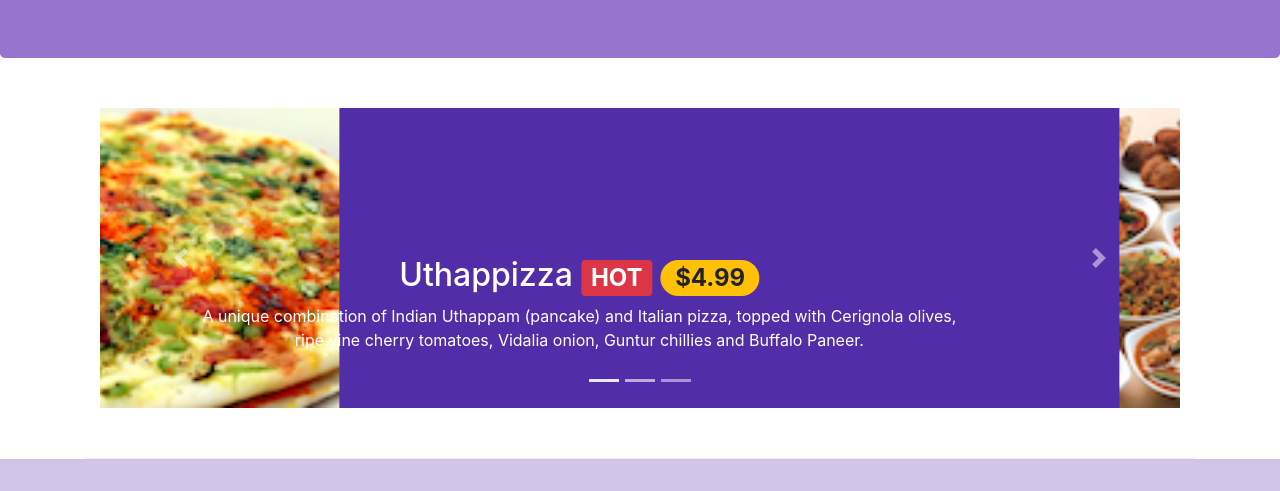
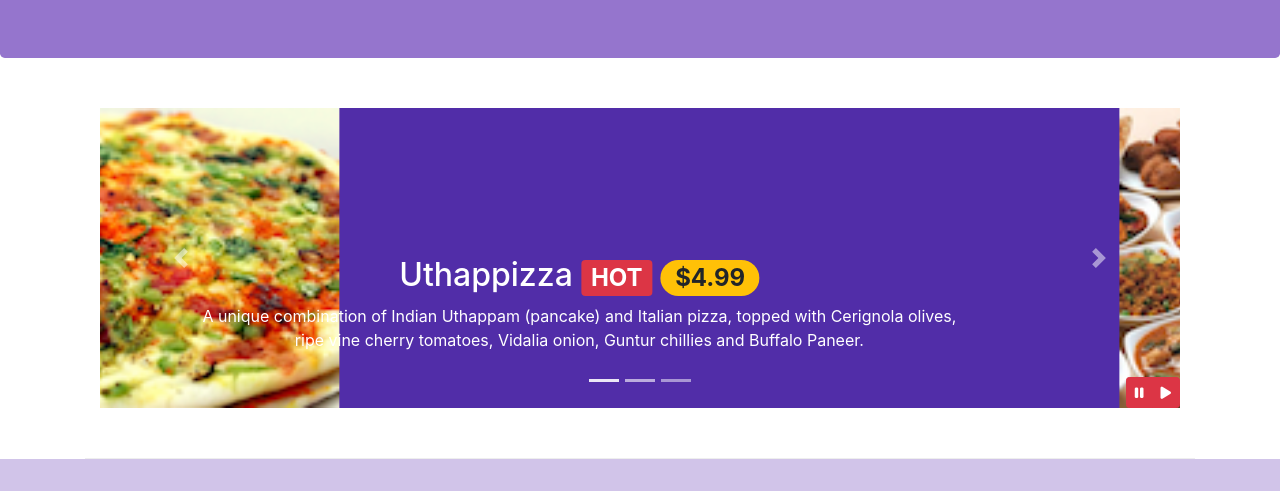
Before and after one commit to aradhna7/coursera, a website: page conFusion/index.html in a window 1280 px wide. Shown: the part 276-767 px from the top of the page. Drawn offline with nearby package versions, Linux system fonts and the light colour scheme.

Commit message:
bootstrap jquery

```diff
--- a/conFusion/css/styles.css
+++ b/conFusion/css/styles.css
@@ -62,3 +62,11 @@
     left: 0;
     min-height: 300px;
 }
+
+
+#carouselbutton{
+    right: 0px;
+
+    bottom: 0px;
+    position: absolute;
+}
--- a/conFusion/index.html
+++ b/conFusion/index.html
@@ -222,6 +222,15 @@
                     <a class="carousel-control-next" href="#mycarousel" role="button" data-slide="next">
                         <span class="carousel-control-next-icon"></span>
                     </a>
+
+                    <div class="btn-group" id="carouselbutton">
+                        <button class="btn btn-danger btn-sm" id="carousel-pause">
+                            <span class="fa fa-pause"></span>
+                        </button>
+                        <button class="btn btn-danger btn-sm" id="carousel-play">
+                            <span class="fa fa-play"></span>
+                        </button>
+                    </div>
                 </div>
             </div>
 
@@ -283,7 +292,29 @@
      <script src="https://cdn.jsdelivr.net/npm/popper.js@1.16.0/dist/umd/popper.min.js" integrity="sha384-Q6E9RHvbIyZFJoft+2mJbHaEWldlvI9IOYy5n3zV9zzTtmI3UksdQRVvoxMfooAo" crossorigin="anonymous"></script>
      <script src="https://stackpath.bootstrapcdn.com/bootstrap/4.5.0/js/bootstrap.min.js" integrity="sha384-OgVRvuATP1z7JjHLkuOU7Xw704+h835Lr+6QL9UvYjZE3Ipu6Tp75j7Bh/kR0JKI" crossorigin="anonymous"></script>
 
+     <!-- <script>
+         $(document).ready(function(){
+             $('#mycarousel').carousel({interval:200});
+             $('#carousel-pause').click(function(){
+                 $('#mycarousel').carousel('pause');
+             });
+             $('#carousel-play').click(function(){
+                 $('#mycarousel').carousel('cycle');
+             });
+         })
+     </script> -->
 
+     <script>
+        $(document).ready(function(){
+            $("#mycarousel").carousel( { interval: 2000 } );
+            $("#carousel-pause").click(function(){
+                $("#mycarousel").carousel('pause');
+            });
+            $("#carousel-play").click(function(){
+                $("#mycarousel").carousel('cycle');
+            });
+        });
+    </script>
 
 </body>
 
```
